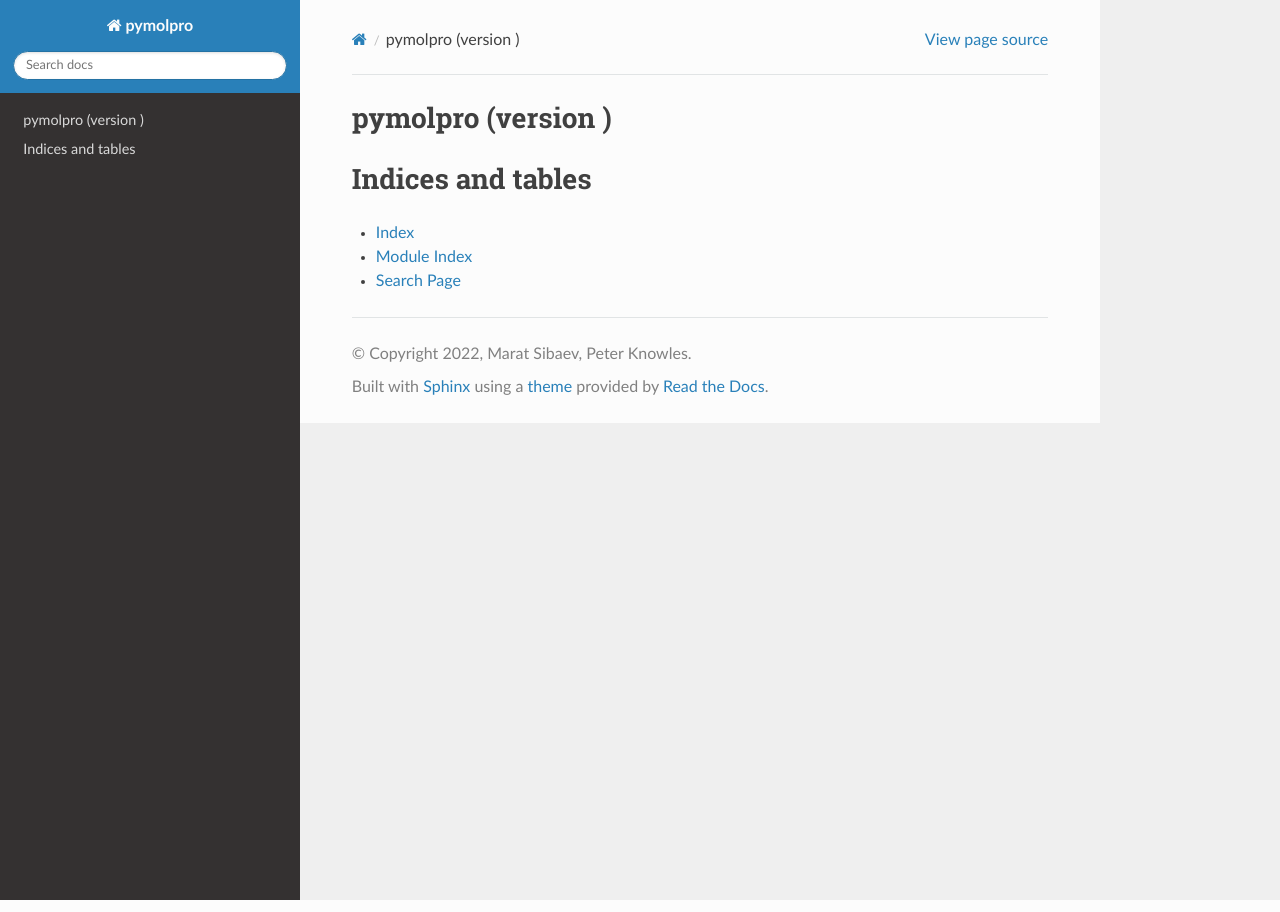
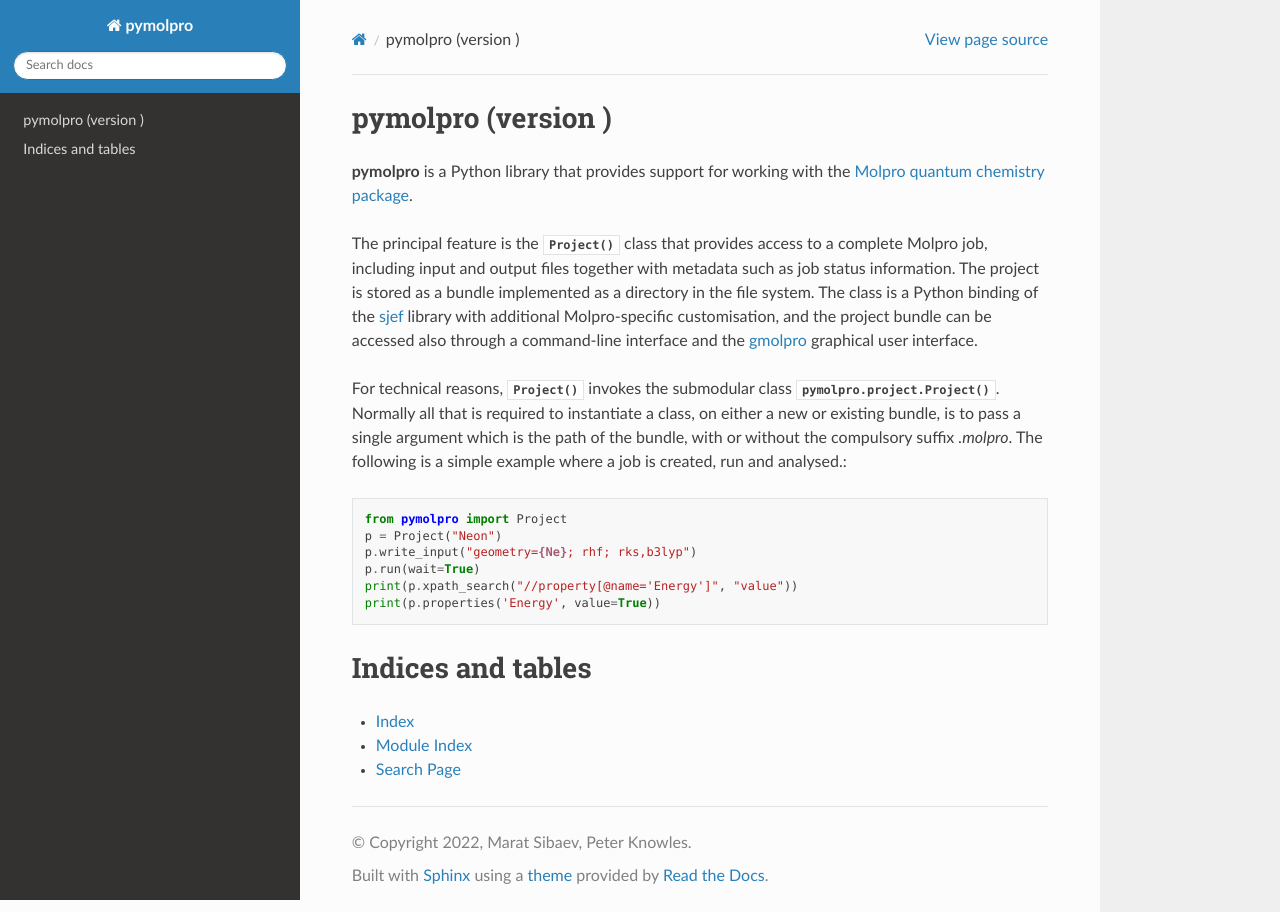
Before and after one commit to molpro/pymolpro, a Sphinx documentation site: the page built from docs/source/index.rst, in a window 1280 px wide. Built offline with Sphinx 7.4.7 and the Read the Docs theme 2.0.0, drawn with Linux system fonts in a browser that asks for light colours; the version number could not be read and is left out.

Commit message:
start documenting

```diff
--- a/docs/source/conf.py
+++ b/docs/source/conf.py
@@ -22,7 +22,7 @@
 # https://www.sphinx-doc.org/en/master/usage/configuration.html#general-configuration
 
 extensions = [
-    # 'sphinx.ext.autodoc'
+     'sphinx.ext.autodoc',
     ]
 
 templates_path = ['_templates']
--- a/docs/source/index.rst
+++ b/docs/source/index.rst
@@ -10,6 +10,31 @@
    :maxdepth: 2
    :caption: Contents:
 
+**pymolpro** is a Python library that provides support
+for working with the `Molpro quantum chemistry package <https://www.molpro.net/>`_.
+
+The principal feature is
+the :py:meth:`Project` class that provides access to a complete Molpro job, including input
+and output files together with metadata such as job status information.
+The project is stored as a bundle implemented as a directory in the file system.
+The class is a Python binding of the
+`sjef <https://molpro.github.io/sjef/>`_ library with additional Molpro-specific customisation,
+and the project bundle can be accessed
+also through a command-line interface and the `gmolpro <https://www.molpro.net/manual/doku.php?id=gmolpro_graphical_user_interface>`_
+graphical user interface.
+
+For technical reasons, :py:meth:`Project` invokes the submodular class :py:meth:`pymolpro.project.Project`.
+Normally all that is required to instantiate a class, on either a new or existing bundle,
+is to pass a single argument which is the path of the bundle, with or without the compulsory
+suffix `.molpro`. The following is a simple example where a job is created, run and
+analysed.::
+
+   from pymolpro import Project
+   p = Project("Neon")
+   p.write_input("geometry={Ne}; rhf; rks,b3lyp")
+   p.run(wait=True)
+   print(p.xpath_search("//property[@name='Energy']", "value"))
+   print(p.properties('Energy', value=True))
 
 
 Indices and tables
```
Also changed, not shown: README.rst (+10 -1 lines), 2 other files.
